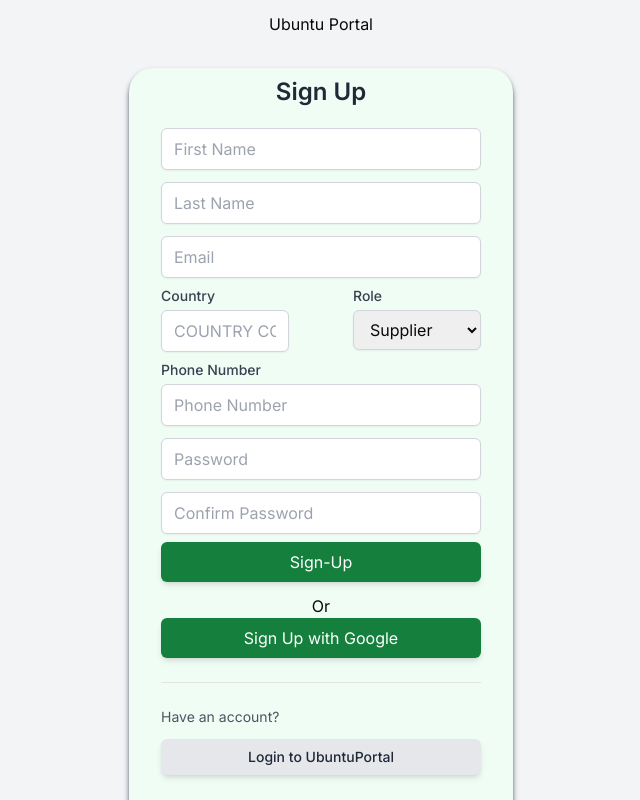
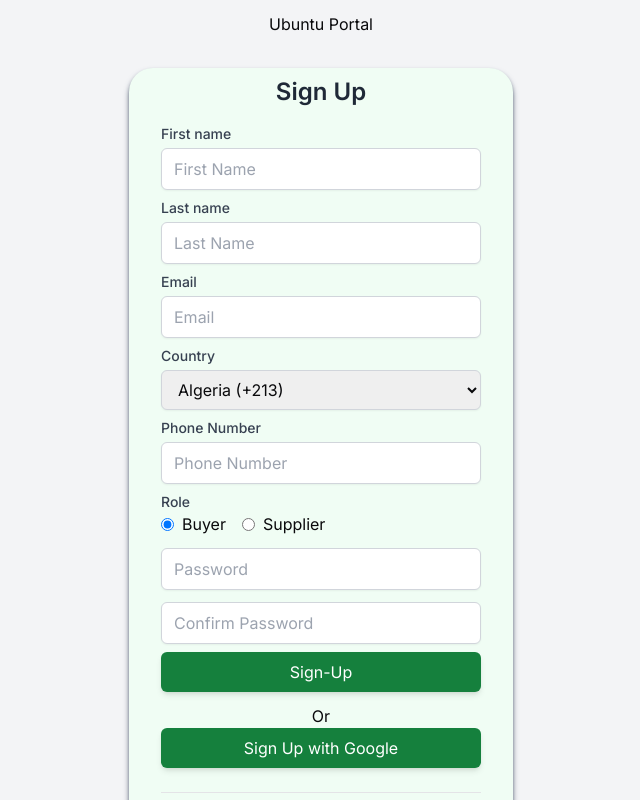
Before and after one commit to ubuntuportal/ubuntu_portal, a Next.js app in the folder ubuntu_portal_frontend/: page /auth/register in a window 1280 px wide. Shown: the top 800 px of the page, without its empty margins (319-959 px from the left). Built offline with nearby package versions, Linux system fonts and the light colour scheme.

Commit message:
Updated the Register UI 1. Created an array of countries and mapped them to calling codes (eg.  NG, +234) 2. Modified the logic to take the calling codes from selected country 3. changed the role selectore to radio input

```diff
--- a/ubuntu_portal_frontend/app/auth/register/page.tsx
+++ b/ubuntu_portal_frontend/app/auth/register/page.tsx
@@ -1,22 +1,93 @@
 "use client";
-import React from "react";
+import React, { useState } from "react";
 import Link from "next/link";
 import { Button } from "@/components/ui/button";
-import Image from "next/image";
 import Footer from "@/components/buyer/Footer";
 import { useRouter } from "next/navigation";
 import { signIn } from "next-auth/react";
 import { toast } from "react-toastify";
 
+// Array mapping country codes to their calling codes
+const countries = [
+  { code: "DZ", name: "Algeria", callingCode: "+213" },
+  { code: "AO", name: "Angola", callingCode: "+244" },
+  { code: "BJ", name: "Benin", callingCode: "+229" },
+  { code: "BW", name: "Botswana", callingCode: "+267" },
+  { code: "BF", name: "Burkina Faso", callingCode: "+226" },
+  { code: "BI", name: "Burundi", callingCode: "+257" },
+  { code: "CV", name: "Cabo Verde", callingCode: "+238" },
+  { code: "CM", name: "Cameroon", callingCode: "+237" },
+  { code: "CF", name: "Central African Republic", callingCode: "+236" },
+  { code: "TD", name: "Chad", callingCode: "+235" },
+  { code: "KM", name: "Comoros", callingCode: "+269" },
+  { code: "CG", name: "Congo", callingCode: "+242" },
+  { code: "CD", name: "Congo (Democratic Republic)", callingCode: "+243" },
+  { code: "DJ", name: "Djibouti", callingCode: "+253" },
+  { code: "EG", name: "Egypt", callingCode: "+20" },
+  { code: "GQ", name: "Equatorial Guinea", callingCode: "+240" },
+  { code: "ER", name: "Eritrea", callingCode: "+291" },
+  { code: "SZ", name: "Eswatini", callingCode: "+268" },
+  { code: "ET", name: "Ethiopia", callingCode: "+251" },
+  { code: "GA", name: "Gabon", callingCode: "+241" },
+  { code: "GM", name: "Gambia", callingCode: "+220" },
+  { code: "GH", name: "Ghana", callingCode: "+233" },
+  { code: "GN", name: "Guinea", callingCode: "+224" },
+  { code: "GW", name: "Guinea-Bissau", callingCode: "+245" },
+  { code: "CI", name: "Ivory Coast", callingCode: "+225" },
+  { code: "KE", name: "Kenya", callingCode: "+254" },
+  { code: "LS", name: "Lesotho", callingCode: "+266" },
+  { code: "LR", name: "Liberia", callingCode: "+231" },
+  { code: "LY", name: "Libya", callingCode: "+218" },
+  { code: "MG", name: "Madagascar", callingCode: "+261" },
+  { code: "MW", name: "Malawi", callingCode: "+265" },
+  { code: "ML", name: "Mali", callingCode: "+223" },
+  { code: "MR", name: "Mauritania", callingCode: "+222" },
+  { code: "MU", name: "Mauritius", callingCode: "+230" },
+  { code: "MA", name: "Morocco", callingCode: "+212" },
+  { code: "MZ", name: "Mozambique", callingCode: "+258" },
+  { code: "NA", name: "Namibia", callingCode: "+264" },
+  { code: "NE", name: "Niger", callingCode: "+227" },
+  { code: "NG", name: "Nigeria", callingCode: "+234" },
+  { code: "RW", name: "Rwanda", callingCode: "+250" },
+  { code: "ST", name: "São Tomé and Príncipe", callingCode: "+239" },
+  { code: "SN", name: "Senegal", callingCode: "+221" },
+  { code: "SC", name: "Seychelles", callingCode: "+248" },
+  { code: "SL", name: "Sierra Leone", callingCode: "+232" },
+  { code: "SO", name: "Somalia", callingCode: "+252" },
+  { code: "ZA", name: "South Africa", callingCode: "+27" },
+  { code: "SS", name: "South Sudan", callingCode: "+211" },
+  { code: "SD", name: "Sudan", callingCode: "+249" },
+  { code: "TZ", name: "Tanzania", callingCode: "+255" },
+  { code: "TG", name: "Togo", callingCode: "+228" },
+  { code: "TN", name: "Tunisia", callingCode: "+216" },
+  { code: "UG", name: "Uganda", callingCode: "+256" },
+  { code: "ZM", name: "Zambia", callingCode: "+260" },
+  { code: "ZW", name: "Zimbabwe", callingCode: "+263" },
+];
 export default function RegisterPage() {
   const router = useRouter();
+  const [selectedCountry, setSelectedCountry] = useState(countries[0]); // Default to the first country
+  const [phoneNumber, setPhoneNumber] = useState("");
+  const [role, setRole] = useState("buyer"); // Default role
 
   const handleSubmit = async (e: React.FormEvent) => {
     e.preventDefault();
     const formData = new FormData(e.target as HTMLFormElement);
     const data = Object.fromEntries(formData);
+
+    // Format phone number: Remove leading 0 if exists
+    let formattedPhone = phoneNumber.startsWith("0")
+      ? phoneNumber.slice(1)
+      : phoneNumber;
+
+    // Prepend country code to the phone number
+    formattedPhone = `${selectedCountry.callingCode}${formattedPhone}`;
+
+    // Add the formatted phone number to the data object
+    data.phone_number = formattedPhone;
+    data.role = role; // Add selected role to the data object
     const body = JSON.stringify(data);
-    console.log(JSON.stringify(data));
+    console.log(body);
 
     try {
       const response = await fetch(
@@ -45,23 +116,14 @@
       toast.error("Registration failed");
     }
   };
+
   return (
     <>
       <div className="min-h-screen bg-gray-100 flex flex-col justify-center items-center w-screen">
-        {/* Logo */}
         <div className="mb-8 mt-3">
-          {/* <a href="/supplier/">
-          <Image
-            src="/public/Logo.png" // path to logo
-            alt="Logo"
-            width={120}
-            height={40}
-          />
-        </a> */}
           <div>Ubuntu Portal</div>
         </div>
         <div className="flex mb-16 gap-8">
-          {/* Login Form Container */}
           <div className="bg-green-50 bg-gradient-to-tr p-8 pt-2 rounded-3xl shadow-md w-[70rem] max-w-sm shadow-lg shadow-slate-600">
             <div className="item-center text-center">
               <h2 className="text-2xl font-semibold mb-4 text-gray-800">
@@ -69,16 +131,14 @@
               </h2>
             </div>
 
-            {/* Login Form */}
             <form onSubmit={handleSubmit}>
-              {/* First name Input */}
               <div className="mb-2">
-                {/* <label
-                htmlFor="firstname"
+                <label
+                  htmlFor="phonenumber"
                   className="block text-sm font-medium text-gray-700"
                 >
-                First Name
-              </label> */}
+                  First name
+                </label>
                 <input
                   type="text"
                   id="firstname"
@@ -89,14 +149,13 @@
                 />
               </div>
 
-              {/* Last name Input */}
               <div className="mb-2">
-                {/* <label
-                htmlFor="lastname"
+                <label
+                  htmlFor="phonenumber"
                   className="block text-sm font-medium text-gray-700"
                 >
-                Last Name
-              </label> */}
+                  Last name
+                </label>
                 <input
                   type="text"
                   id="lastname"
@@ -107,14 +166,13 @@
                 />
               </div>
 
-              {/* Email Input */}
               <div className="mb-2">
-                {/* <label
-                htmlFor="email"
+                <label
+                  htmlFor="phonenumber"
                   className="block text-sm font-medium text-gray-700"
                 >
                   Email
-              </label> */}
+                </label>
                 <input
                   type="text"
                   id="email"
@@ -124,8 +182,8 @@
                   required
                 />
               </div>
-              <div className="flex justify-between">
-                {/* Country Input */}
+
+              {/* Country dropdown */}
               <div className="mb-2">
                 <label
                   htmlFor="country"
@@ -133,38 +191,28 @@
                 >
                   Country
                 </label>
-                  <input
-                    type="text"
+                <select
                   id="country"
                   name="country"
-                    placeholder="Country Code eg. UN"
-                    maxLength={2}
-                    pattern="[A-Za-z]{2}"
-                    className="mt-1 w-32 px-3 py-2 border uppercase border-gray-300 rounded-md shadow-sm focus:outline-none focus:ring-yellow-500 focus:border-yellow-500"
-                    required
-                  />
-                </div>
-                {/* Roles input */}
-                <div className="mb-2">
-                  <label
-                    htmlFor="roles"
-                    className="block text-sm font-medium text-gray-700"
-                  >
-                    Role
-                  </label>
-                  <select
-                    className="mt-1 w-32 px-3 py-2 border border-gray-300 rounded-md shadow-sm focus:outline-none focus:ring-yellow-500 focus:border-yellow-500"
-                    id="roles"
-                    name="role"
+                  className="mt-1 w-full px-3 py-2 border border-gray-300 rounded-md shadow-sm focus:outline-none focus:ring-yellow-500 focus:border-yellow-500"
+                  value={selectedCountry.code}
+                  onChange={(e) =>
+                    setSelectedCountry(
+                      countries.find((c) => c.code === e.target.value) ||
+                        countries[0]
+                    )
+                  }
                   required
                 >
-                    <option value="seller">Supplier</option>
-                    <option value="buyer">Buyer</option>
+                  {countries.map((country) => (
+                    <option key={country.code} value={country.code}>
+                      {country.name} ({country.callingCode})
+                    </option>
+                  ))}
                 </select>
               </div>
-              </div>
 
-              {/* Phone number Input */}
+              {/* Phone number input */}
               <div className="mb-2">
                 <label
                   htmlFor="phonenumber"
@@ -173,23 +221,52 @@
                   Phone Number
                 </label>
                 <input
-                  type="text"
+                  type="tel"
                   id="phonenumber"
                   placeholder="Phone Number"
                   name="phone_number"
+                  value={phoneNumber}
+                  onChange={(e) => setPhoneNumber(e.target.value)}
                   className="mt-1 w-full px-3 py-2 border border-gray-300 rounded-md shadow-sm focus:outline-none focus:ring-yellow-500 focus:border-yellow-500"
                   required
                 />
               </div>
 
-              {/* Password 1 input */}
+              {/* Role input as radio buttons */}
               <div className="mb-2">
-                {/* <label
-                htmlFor="password"
+                <label
+                  htmlFor="role"
                   className="block text-sm font-medium text-gray-700"
                 >
-                Password
-              </label> */}
+                  Role
+                </label>
+                <div className="flex gap-4">
+                  <label className="inline-flex items-center">
+                    <input
+                      type="radio"
+                      name="role"
+                      value="buyer"
+                      checked={role === "buyer"}
+                      onChange={() => setRole("buyer")}
+                      className="form-radio text-yellow-500"
+                    />
+                    <span className="ml-2">Buyer</span>
+                  </label>
+                  <label className="inline-flex items-center">
+                    <input
+                      type="radio"
+                      name="role"
+                      value="supplier"
+                      checked={role === "supplier"}
+                      onChange={() => setRole("supplier")}
+                      className="form-radio text-yellow-500"
+                    />
+                    <span className="ml-2">Supplier</span>
+                  </label>
+                </div>
+              </div>
+
+              <div className="mb-2">
                 <input
                   type="password"
                   id="password"
@@ -200,14 +277,7 @@
                 />
               </div>
 
-              {/* Password 2 input */}
               <div className="mb-2">
-                {/* <label
-                htmlFor="confirmpassword"
-                className="block text-sm font-medium text-gray-700"
-              >
-                Confirm Password
-              </label> */}
                 <input
                   type="password"
                   id="confirmpassword"
@@ -216,12 +286,6 @@
                   className="mt-1 w-full px-3 py-2 border border-gray-300 rounded-md shadow-sm focus:outline-none focus:ring-yellow-500 focus:border-yellow-500"
                   required
                 />
-                {/* <a
-                href="#"
-                className="text-xs text-blue-600 hover:underline mt-1 inline-block"
-              >
-                Forgot your password?
-              </a> */}
               </div>
 
               <div className="flex flex-col gap-2 text-center">
@@ -235,25 +299,11 @@
               </div>
             </form>
             <button
-              onChange={() => signIn("google")}
+              onClick={() => signIn("google")}
               className="w-full bg-green-700 text-white py-2 px-4 rounded-md shadow-md hover:bg-green-600 focus:outline-none focus:ring-2 focus:ring-yellow-500 focus:ring-offset-2"
             >
               Sign Up with Google
             </button>
-
-            {/* Additional Links */}
-            {/* <div className="mt-6 text-sm text-gray-600">
-          <p>
-            By continuing, you agree to our{" "}
-            <a href="#" className="text-blue-600 hover:underline">
-              Conditions of Use
-            </a>{" "}
-            and{" "}
-            <a href="#" className="text-blue-600 hover:underline">
-              Privacy Notice.
-            </a>
-          </p>
-        </div> */}
 
             <div className="mt-6 border-t pt-6 text-sm text-gray-600">
               <p>Have an account?</p>
@@ -263,18 +313,15 @@
                 </Button>
               </Link>
             </div>
-            {/* Terms and conditions */}
+
             <div className="mt-8 text-xs text-gray-500">
               <p>Conditions of Use</p>
               <p>Privacy Notice</p>
-              <p>Help</p>
             </div>
           </div>
         </div>
       </div>
-      <div>
       <Footer />
-      </div>
     </>
   );
 }
```
Lines whose indentation alone changed are shown as unchanged.
